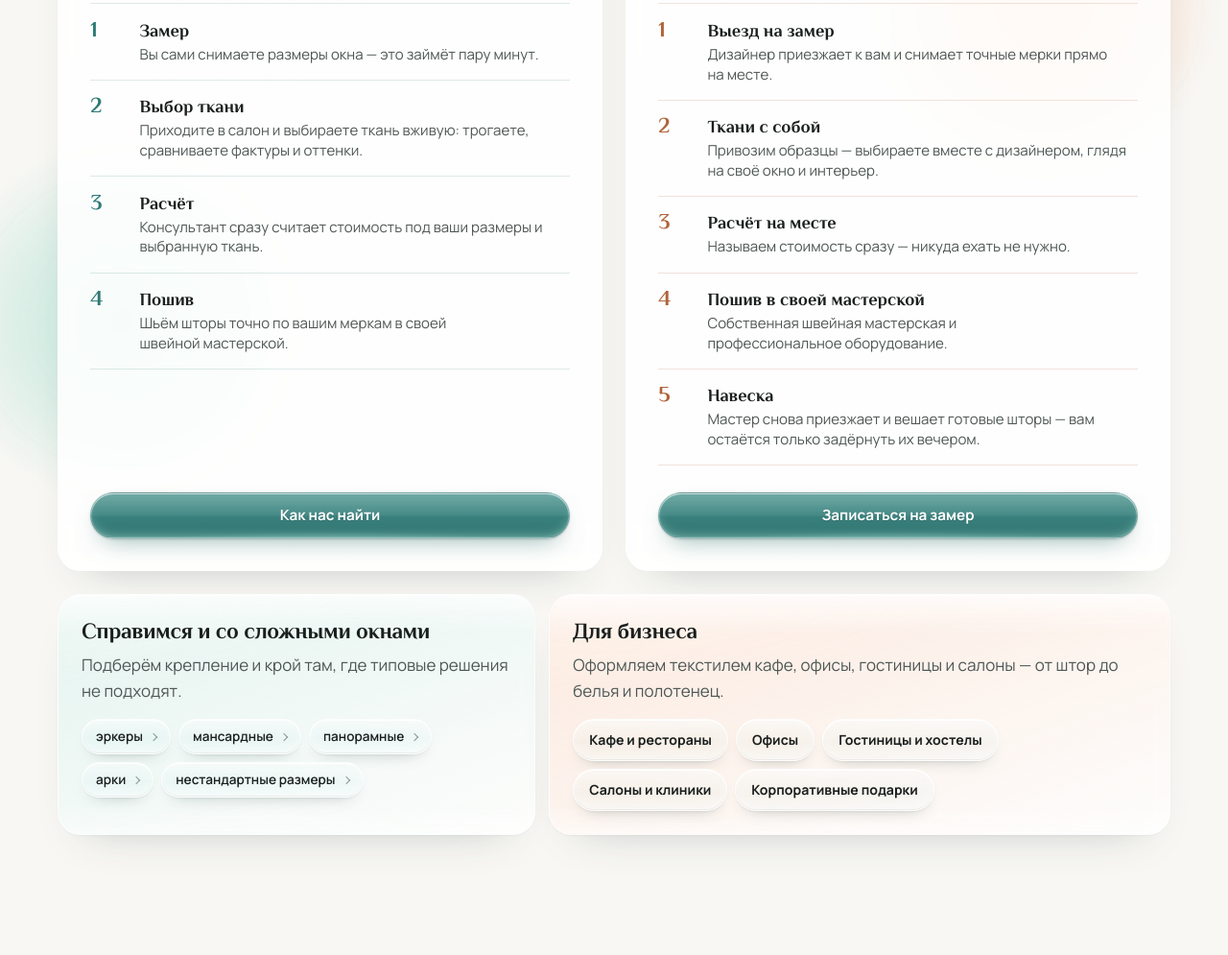
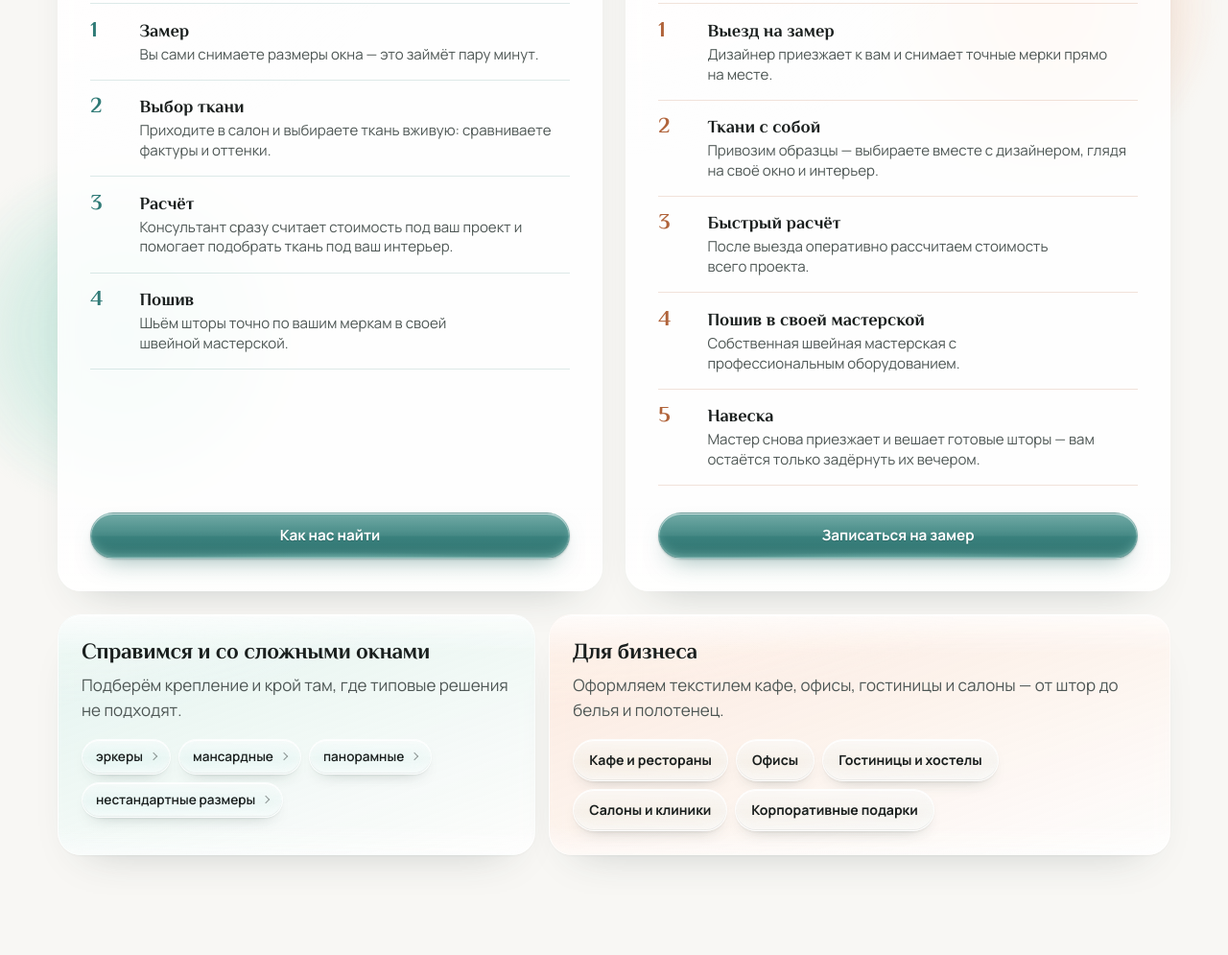
Before and after one commit to P-Sune881/shtorka-site, a plain HTML site: page site/index.html in a window 1280 px wide. Shown: the part 1805-2800 px from the top of the page at 96% size. Drawn offline with Linux system fonts and the light colour scheme.

Commit message:
Тексты этапов работы, убран чип «арки»
Co-Authored-By: Claude Opus 5.5 <noreply@anthropic.com>
Claude-Session: https://claude.ai/code/session_01FY3syjpp327ZuAMtzZ3PYq

```diff
--- a/site/index.html
+++ b/site/index.html
@@ -224,8 +224,8 @@ l.style.setProperty('--ld',ms+'ms');l.style.setProperty('--l0','0ms');l.dataset.
         <p class="way__sub">Для тех, кто любит выбирать вживую</p>
         <ol class="way__steps">
           <li><b>Замер</b><span>Вы сами снимаете размеры окна — это займёт пару минут.</span></li>
-          <li><b>Выбор ткани</b><span>Приходите в салон и выбираете ткань вживую: трогаете, сравниваете фактуры и оттенки.</span></li>
-          <li><b>Расчёт</b><span>Консультант сразу считает стоимость под ваши размеры и выбранную ткань.</span></li>
+          <li><b>Выбор ткани</b><span>Приходите в салон и выбираете ткань вживую: сравниваете фактуры и оттенки.</span></li>
+          <li><b>Расчёт</b><span>Консультант сразу считает стоимость под ваш проект и помогает подобрать ткань под ваш интерьер.</span></li>
           <li><b>Пошив</b><span>Шьём шторы точно по вашим меркам в своей швейной мастерской.</span></li>
         </ol>
         <a class="btn btn--pearl btn--magnet way__btn" href="#contacts">Как нас найти</a>
@@ -236,8 +236,8 @@ l.style.setProperty('--ld',ms+'ms');l.style.setProperty('--l0','0ms');l.dataset.
         <ol class="way__steps">
           <li><b>Выезд на замер</b><span>Дизайнер приезжает к вам и снимает точные мерки прямо на месте.</span></li>
           <li><b>Ткани с собой</b><span>Привозим образцы — выбираете вместе с дизайнером, глядя на своё окно и интерьер.</span></li>
-          <li><b>Расчёт на месте</b><span>Называем стоимость сразу — никуда ехать не нужно.</span></li>
-          <li><b>Пошив в своей мастерской</b><span>Собственная швейная мастерская и профессиональное оборудование.</span></li>
+          <li><b>Быстрый расчёт</b><span>После выезда оперативно рассчитаем стоимость всего проекта.</span></li>
+          <li><b>Пошив в своей мастерской</b><span>Собственная швейная мастерская с профессиональным оборудованием.</span></li>
           <li><b>Навеска</b><span>Мастер снова приезжает и вешает готовые шторы — вам остаётся только задёрнуть их вечером.</span></li>
         </ol>
         <button class="btn btn--pearl btn--magnet way__btn" type="button" data-zamer aria-label="Записаться на замер"><span>Записаться<span class="way__btn-x"> на замер</span></span></button>
@@ -249,7 +249,7 @@ l.style.setProperty('--ld',ms+'ms');l.style.setProperty('--l0','0ms');l.dataset.
         <h3 class="h3">Справимся и со сложными окнами</h3>
         <p>Подберём крепление и крой там, где типовые решения не подходят.</p>
         <ul class="chips chips--win" id="win-chips" aria-label="Сложные окна — нажмите, чтобы посмотреть примеры">
-          <li><button type="button" data-win="erker" aria-haspopup="dialog">эркеры</button></li><li><button type="button" data-win="attic" aria-haspopup="dialog">мансардные</button></li><li><button type="button" data-win="panorama" aria-haspopup="dialog">панорамные</button></li><li><button type="button" data-win="arch" aria-haspopup="dialog">арки</button></li><li><button type="button" data-win="custom" aria-haspopup="dialog">нестандартные размеры</button></li>
+          <li><button type="button" data-win="erker" aria-haspopup="dialog">эркеры</button></li><li><button type="button" data-win="attic" aria-haspopup="dialog">мансардные</button></li><li><button type="button" data-win="panorama" aria-haspopup="dialog">панорамные</button></li><li><button type="button" data-win="custom" aria-haspopup="dialog">нестандартные размеры</button></li>
         </ul>
       </div>
       <div class="bonus glass reveal">
```
